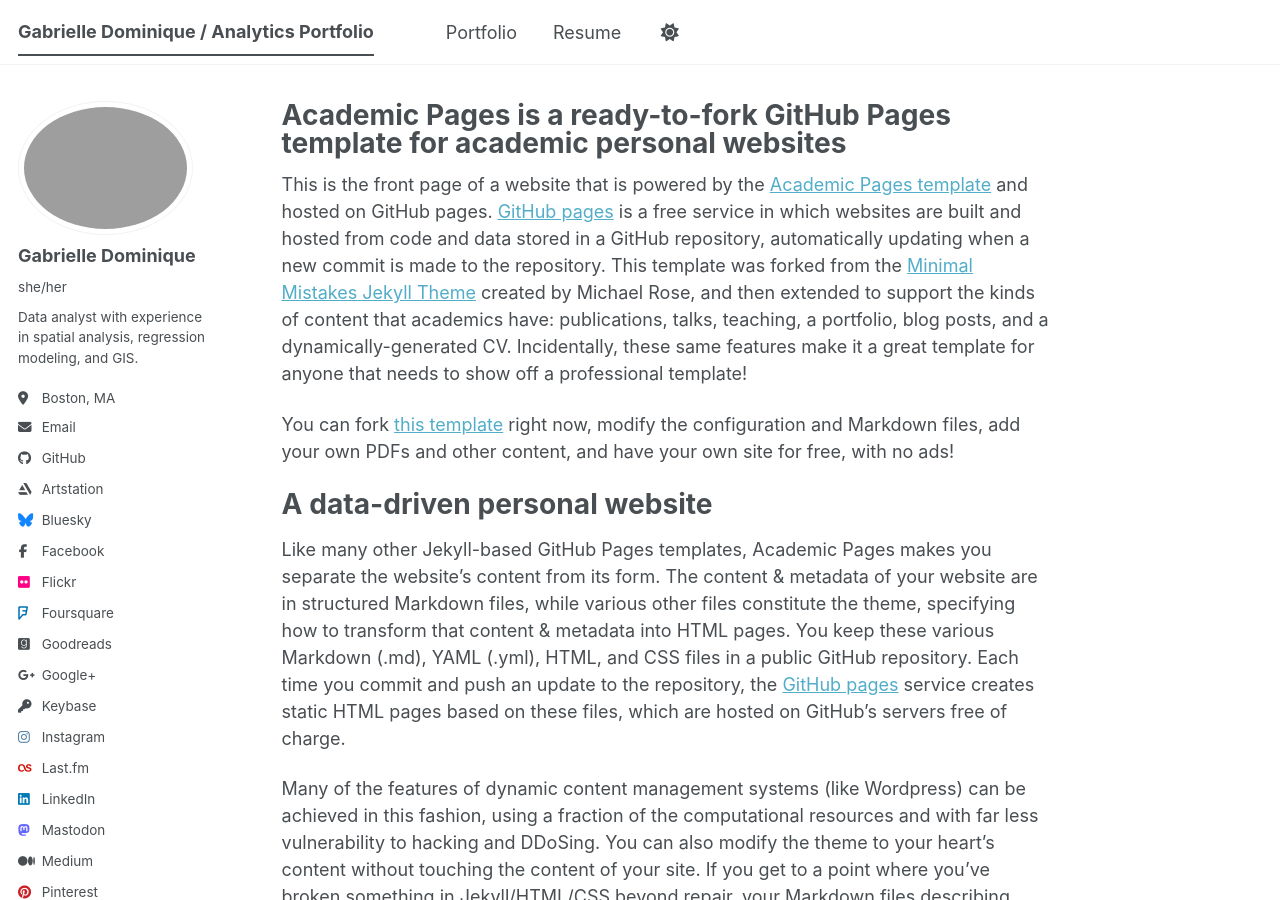
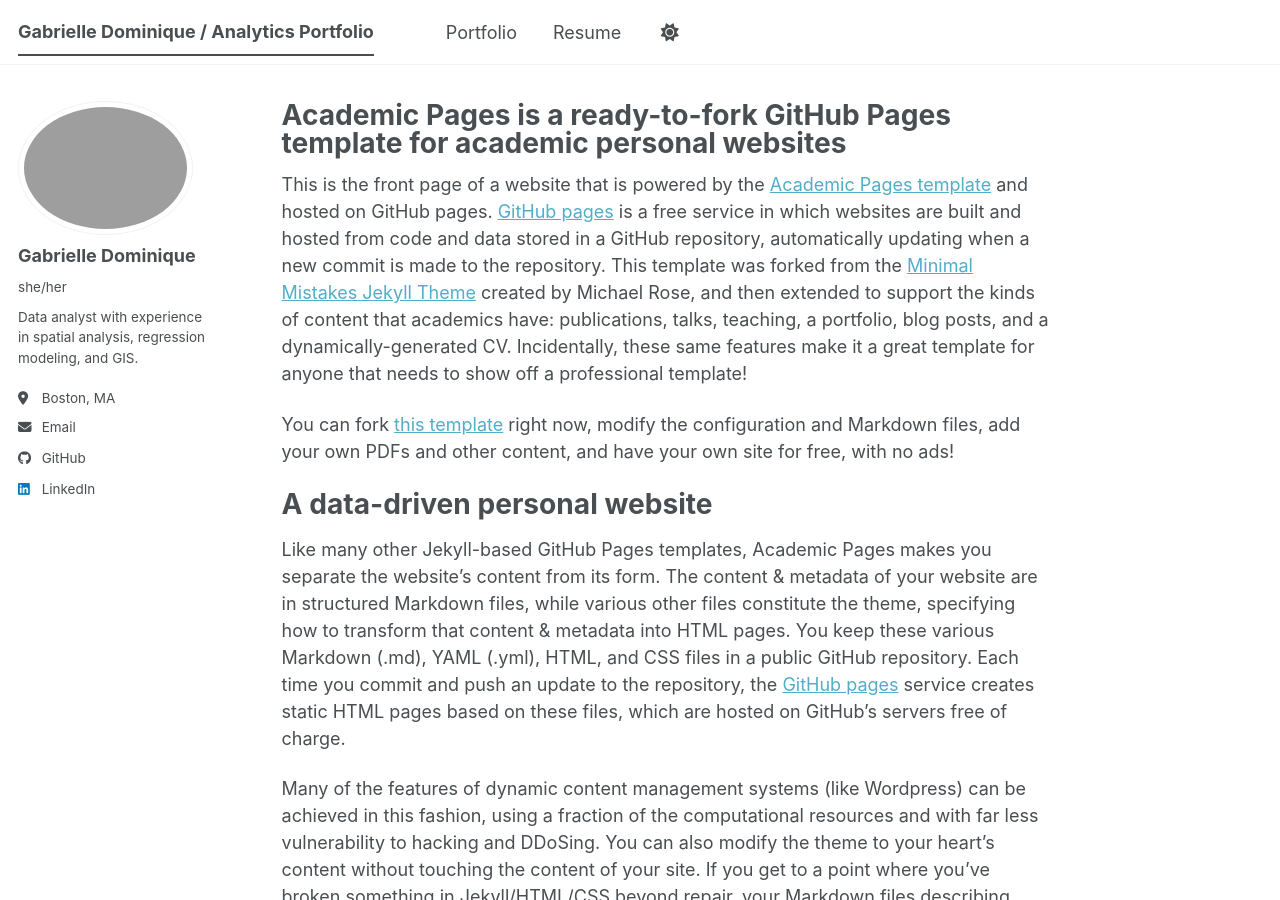
Before and after one commit to gabriellejd/gabriellejd.github.io, a Jekyll site: the page built from _pages/about.md, in a window 1280 px wide and 900 px high. Built offline with Jekyll 4.4.1, drawn with Linux system fonts in a browser that asks for light colours; a script bundle is joined from its source files by our own code; library files that are not in the unit come from our copies.

Commit message:
Update _config.yml

```diff
--- a/_config.yml
+++ b/_config.yml
@@ -32,33 +32,7 @@
 
 
   github           : "gabriellejd"
-
-  # Social media
-  artstation       : ""
-  bluesky          : ""
-  facebook         : ""
-  flickr           : ""
-  foursquare       : ""
-  goodreads        : ""
-  google_plus      : ""
-  keybase          : ""
-  instagram        : ""
-  lastfm           : ""
-  linkedin         : ""
-  mastodon         : ""
-  medium           : ""
-  pinterest        : ""
-  soundcloud       : ""
-  steam            : ""
-  telegram         : ""
-  tumblr           : ""
-  twitter          : ""
-  vine             : ""
-  weibo            : ""
-  wikipedia        : ""
-  xing             : ""
-  youtube          : ""
-  zhihu            : ""
+  linkedin         : "www.linkedin.com/in/gabrielle-dominique-786b4123b"
 
 # Publication Category - The following the list of publication categories and their headings
 publication_category:
```
